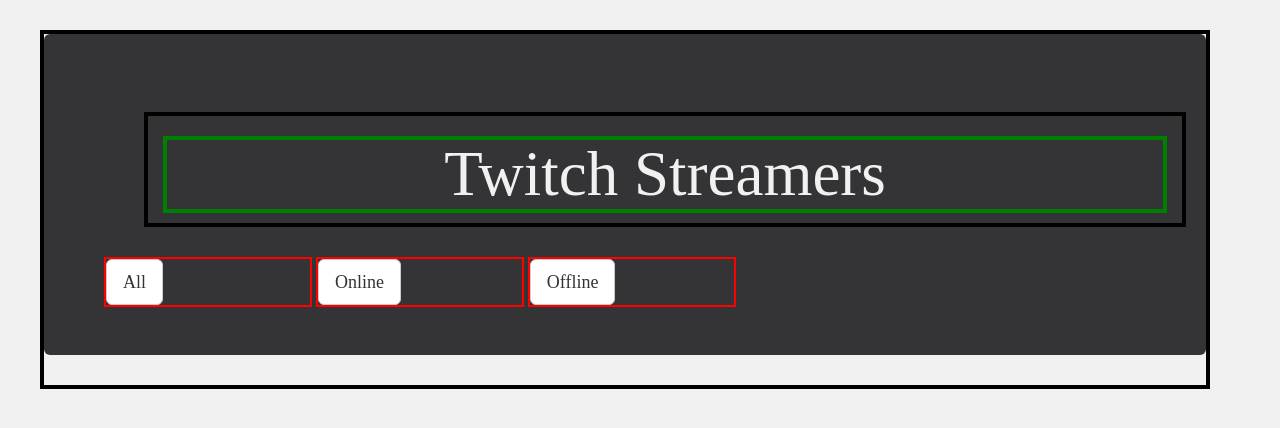
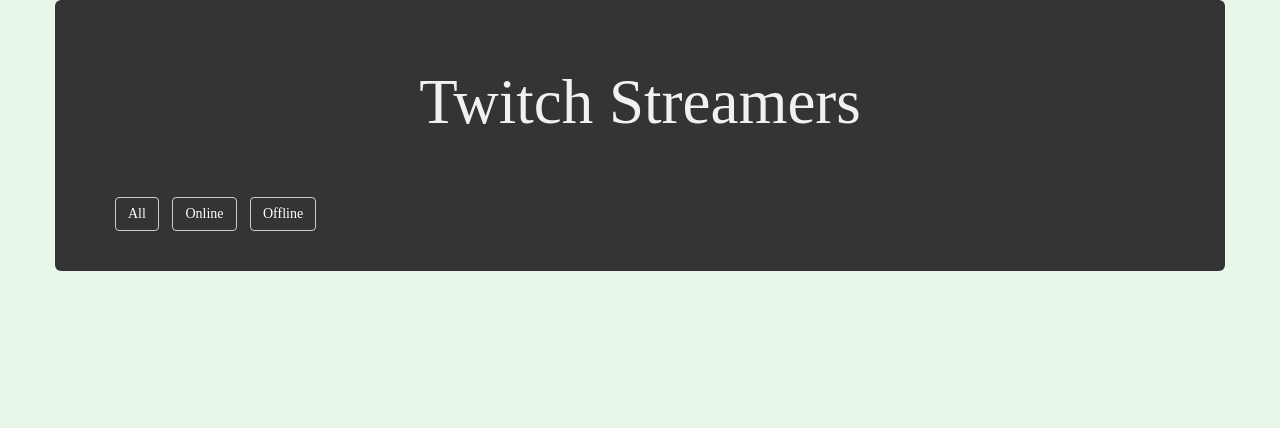
Before and after one commit to mpatino117/twitch_streamers, a plain HTML site: page index.html in a window 1280 px wide. Drawn offline with nearby package versions, Linux system fonts and the light colour scheme; no server answers; a web font is replaced by a local one.

Commit message:
style commit

```diff
--- a/index.html
+++ b/index.html
@@ -29,27 +29,28 @@
 						<div class="container" id="title">
 							<h1>Twitch Streamers</h1>
 						</div>
-
 <div class="menu">
 							<div class="selector active" id="all">
 								<div class="circle"></div>
 
-							<button type="button" class="btn btn-lg btn-default">All</button>
+								<button type="button" class="btn btn-md btn-default">All</button>
 							</div>
 							<div class="selector" id="online">
 								<div class="circle"></div>
 
-							<button type="button" class="btn btn-lg btn-default">Online</button>
+								<button type="button" class="btn btn-md btn-default">Online</button>
 
 							</div>
 							<div class="selector" id="offline">
 								<div class="circle"></div>
 
-								<button type="button" class="btn btn-lg btn-default">Offline</button>
+								<button type="button" class="btn btn-md btn-default">Offline</button>
 							</div>
 						</div>
+
 					</div>
 				</div>
+
 				<div id="display">
 				</div>
 				<div class="row" id="footer">
--- a/style.css
+++ b/style.css
@@ -11,7 +11,7 @@
 **************************************************/
 
 body {
-	background-color: #f1f1f1;
+	background-color: #E8F5E9;
 	font-family: 'Droid Serif', serif;
 	font-size: 14px;
 	color: white;
@@ -20,31 +20,31 @@
 .jumbotron{
 	background-color: #343436;
 	color: #f1f1f1;
+	margin-bottom: 0;
+	padding-bottom: 20px;
 }
 
-.container{
 
-	border: 4px black solid;
-	margin: 30px 40px;
+
+
+#header{
+	padding-bottom: 0;
+	margin-bottom: 0;
 
 }
 
 
 
 .selector{
-	border: 2px red solid;
-	flex-wrap: wrap;
+
 	display: inline-block;
-	width: 20%;
-
-
-
+	padding-right: 10px;
 }
 
 
 
 h1{
-	border: 4px green solid;
+
 	text-align: center;
 
 }
@@ -53,12 +53,9 @@
 BODY ICONS STYLE
 
 **************************************************/
-#row{
-	border: 2px black solid;
-
-}
 
 .logo{
+
 	width: 5em;
 	border-radius: 50%;
 	border: 2px white solid;
@@ -97,7 +94,7 @@
 
 
 .online{
-	background-color: #b8cca6;
+	background-color: #B9F6CA;
 	color: #4a5e82;
 	text-decoration: none;
 
@@ -105,10 +102,24 @@
 
 .offline{
 
-	background-color: #4a5e82;
+	background-color: #00695C;
 	color: #b8cca6;
 	text-decoration: none;
 
+}
+
+.menu{
+	background-color: #343436;
+	width: auto;
+	color: white;
+	padding-top: 50px;
+	margin-bottom: 20px;
+}
+
+.btn{
+
+	color: white;
+	background-color: #343436;
 }
 
 a{
```
Also changed, not shown: js.js (indentation only). Lines whose indentation alone changed are shown as unchanged.
